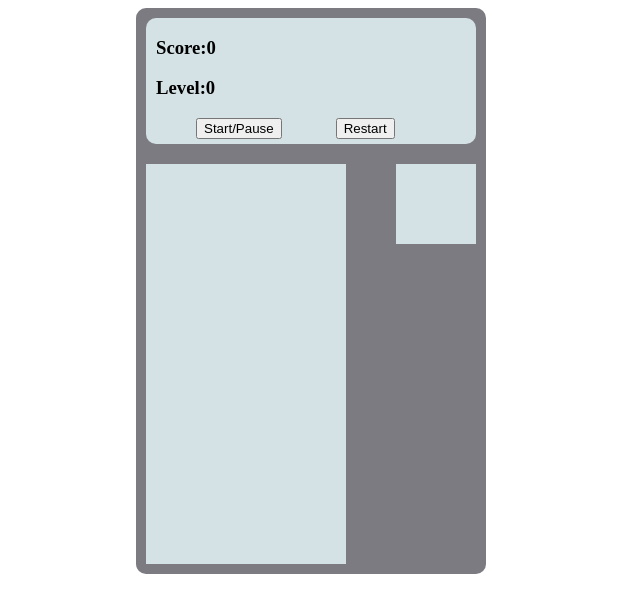
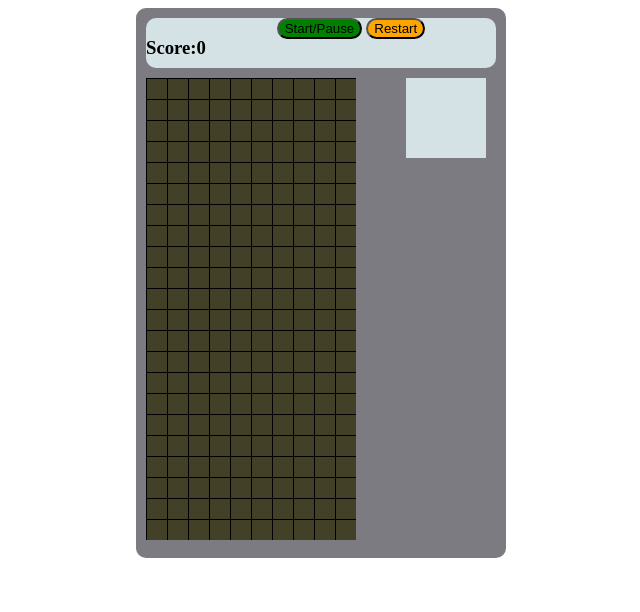
Before and after one commit to amitko92/Tetris, a plain HTML site: page index.html in a window 1280 px wide. Shown: the whole page, without its empty margins (372-1012 px from the left). Drawn offline with Linux system fonts and the light colour scheme.

Commit message:
more css

```diff
--- a/index.html
+++ b/index.html
@@ -11,215 +11,241 @@
     <div class="main">
 
       <div class="control-container">
-        <h3 class="h3">Score:<span id="score">0</span></h3>
-        <h3 class="h3">Level:<span id="level">0</span></h3>
-        <button id="start-button">Start/Pause</button>
+
+        <div id="div-numbers">
+          <h3 class="h3">Score:<span id="score">0</span></h3>
+          <h3 class="h3">Level:<span id="level">0</span></h3>
+        </div>
+        <div id="div-buttons">
+          <button id="start-button">Start/Pause</button>
+          <button id="restart-button">Restart</button>
+        </div>
         <!--<button id="pause-button">Pause/Continue</button>-->
-        <button id="restart-button">Restart</button>
+
       </div>
 
       <div class="container">
         <div class="grid">
-          <div></div>
-          <div></div>
-          <div></div>
-          <div></div>
-          <div></div>
-          <div></div>
-          <div></div>
-          <div></div>
-          <div></div>
-          <div></div>
-          <div></div>
-          <div></div>
-          <div></div>
-          <div></div>
-          <div></div>
-          <div></div>
-          <div></div>
-          <div></div>
-          <div></div>
-          <div></div>
-          <div></div>
-          <div></div>
-          <div></div>
-          <div></div>
-          <div></div>
-          <div></div>
-          <div></div>
-          <div></div>
-          <div></div>
-          <div></div>
-          <div></div>
-          <div></div>
-          <div></div>
-          <div></div>
-          <div></div>
-          <div></div>
-          <div></div>
-          <div></div>
-          <div></div>
-          <div></div>
-          <div></div>
-          <div></div>
-          <div></div>
-          <div></div>
-          <div></div>
-          <div></div>
-          <div></div>
-          <div></div>
-          <div></div>
-          <div></div>
-          <div></div>
-          <div></div>
-          <div></div>
-          <div></div>
-          <div></div>
-          <div></div>
-          <div></div>
-          <div></div>
-          <div></div>
-          <div></div>
-          <div></div>
-          <div></div>
-          <div></div>
-          <div></div>
-          <div></div>
-          <div></div>
-          <div></div>
-          <div></div>
-          <div></div>
-          <div></div>
-          <div></div>
-          <div></div>
-          <div></div>
-          <div></div>
-          <div></div>
-          <div></div>
-          <div></div>
-          <div></div>
-          <div></div>
-          <div></div>
-          <div></div>
-          <div></div>
-          <div></div>
-          <div></div>
-          <div></div>
-          <div></div>
-          <div></div>
-          <div></div>
-          <div></div>
-          <div></div>
-          <div></div>
-          <div></div>
-          <div></div>
-          <div></div>
-          <div></div>
-          <div></div>
-          <div></div>
-          <div></div>
-          <div></div>
-          <div></div>
-          <div></div>
-          <div></div>
-          <div></div>
-          <div></div>
-          <div></div>
-          <div></div>
-          <div></div>
-          <div></div>
-          <div></div>
-          <div></div>
-          <div></div>
-          <div></div>
-          <div></div>
-          <div></div>
-          <div></div>
-          <div></div>
-          <div></div>
-          <div></div>
-          <div></div>
-          <div></div>
-          <div></div>
-          <div></div>
-          <div></div>
-          <div></div>
-          <div></div>
-          <div></div>
-          <div></div>
-          <div></div>
-          <div></div>
-          <div></div>
-          <div></div>
-          <div></div>
-          <div></div>
-          <div></div>
-          <div></div>
-          <div></div>
-          <div></div>
-          <div></div>
-          <div></div>
-          <div></div>
-          <div></div>
-          <div></div>
-          <div></div>
-          <div></div>
-          <div></div>
-          <div></div>
-          <div></div>
-          <div></div>
-          <div></div>
-          <div></div>
-          <div></div>
-          <div></div>
-          <div></div>
-          <div></div>
-          <div></div>
-          <div></div>
-          <div></div>
-          <div></div>
-          <div></div>
-          <div></div>
-          <div></div>
-          <div></div>
-          <div></div>
-          <div></div>
-          <div></div>
-          <div></div>
-          <div></div>
-          <div></div>
-          <div></div>
-          <div></div>
-          <div></div>
-          <div></div>
-          <div></div>
-          <div></div>
-          <div></div>
-          <div></div>
-          <div></div>
-          <div></div>
-          <div></div>
-          <div></div>
-          <div></div>
-          <div></div>
-          <div></div>
-          <div></div>
-          <div></div>
-          <div></div>
-          <div></div>
-          <div></div>
-          <div></div>
-          <div></div>
-          <div></div>
-          <div></div>
-          <div></div>
-          <div></div>
-          <div></div>
-          <div></div>
-          <div></div>
-          <div></div>
-          <div></div>
-          <div></div>
+          <div class="box"></div>
+          <div class="box"></div>
+          <div class="box"></div>
+          <div class="box"></div>
+          <div class="box"></div>
+          <div class="box"></div>
+          <div class="box"></div>
+          <div class="box"></div>
+          <div class="box"></div>
+          <div class="box"></div>
+          <div class="box"></div>
+          <div class="box"></div>
+          <div class="box"></div>
+          <div class="box"></div>
+          <div class="box"></div>
+          <div class="box"></div>
+          <div class="box"></div>
+          <div class="box"></div>
+          <div class="box"></div>
+          <div class="box"></div>
+          <div class="box"></div>
+          <div class="box"></div>
+          <div class="box"></div>
+          <div class="box"></div>
+          <div class="box"></div>
+          <div class="box"></div>
+          <div class="box"></div>
+          <div class="box"></div>
+          <div class="box"></div>
+          <div class="box"></div>
+          <div class="box"></div>
+          <div class="box"></div>
+          <div class="box"></div>
+          <div class="box"></div>
+          <div class="box"></div>
+          <div class="box"></div>
+          <div class="box"></div>
+          <div class="box"></div>
+          <div class="box"></div>
+          <div class="box"></div>
+          <div class="box"></div>
+          <div class="box"></div>
+          <div class="box"></div>
+          <div class="box"></div>
+          <div class="box"></div>
+          <div class="box"></div>
+          <div class="box"></div>
+          <div class="box"></div>
+          <div class="box"></div>
+          <div class="box"></div>
+          <div class="box"></div>
+          <div class="box"></div>
+          <div class="box"></div>
+          <div class="box"></div>
+          <div class="box"></div>
+          <div class="box"></div>
+          <div class="box"></div>
+          <div class="box"></div>
+          <div class="box"></div>
+          <div class="box"></div>
+          <div class="box"></div>
+          <div class="box"></div>
+          <div class="box"></div>
+          <div class="box"></div>
+          <div class="box"></div>
+          <div class="box"></div>
+          <div class="box"></div>
+          <div class="box"></div>
+          <div class="box"></div>
+          <div class="box"></div>
+          <div class="box"></div>
+          <div class="box"></div>
+          <div class="box"></div>
+          <div class="box"></div>
+          <div class="box"></div>
+          <div class="box"></div>
+          <div class="box"></div>
+          <div class="box"></div>
+          <div class="box"></div>
+          <div class="box"></div>
+          <div class="box"></div>
+          <div class="box"></div>
+          <div class="box"></div>
+          <div class="box"></div>
+          <div class="box"></div>
+          <div class="box"></div>
+          <div class="box"></div>
+          <div class="box"></div>
+          <div class="box"></div>
+          <div class="box"></div>
+          <div class="box"></div>
+          <div class="box"></div>
+          <div class="box"></div>
+          <div class="box"></div>
+          <div class="box"></div>
+          <div class="box"></div>
+          <div class="box"></div>
+          <div class="box"></div>
+          <div class="box"></div>
+          <div class="box"></div>
+          <div class="box"></div>
+          <div class="box"></div>
+          <div class="box"></div>
+          <div class="box"></div>
+          <div class="box"></div>
+          <div class="box"></div>
+          <div class="box"></div>
+          <div class="box"></div>
+          <div class="box"></div>
+          <div class="box"></div>
+          <div class="box"></div>
+          <div class="box"></div>
+          <div class="box"></div>
+          <div class="box"></div>
+          <div class="box"></div>
+          <div class="box"></div>
+          <div class="box"></div>
+          <div class="box"></div>
+          <div class="box"></div>
+          <div class="box"></div>
+          <div class="box"></div>
+          <div class="box"></div>
+          <div class="box"></div>
+          <div class="box"></div>
+          <div class="box"></div>
+          <div class="box"></div>
+          <div class="box"></div>
+          <div class="box"></div>
+          <div class="box"></div>
+          <div class="box"></div>
+          <div class="box"></div>
+          <div class="box"></div>
+          <div class="box"></div>
+          <div class="box"></div>
+          <div class="box"></div>
+          <div class="box"></div>
+          <div class="box"></div>
+          <div class="box"></div>
+          <div class="box"></div>
+          <div class="box"></div>
+          <div class="box"></div>
+          <div class="box"></div>
+          <div class="box"></div>
+          <div class="box"></div>
+          <div class="box"></div>
+          <div class="box"></div>
+          <div class="box"></div>
+          <div class="box"></div>
+          <div class="box"></div>
+          <div class="box"></div>
+          <div class="box"></div>
+          <div class="box"></div>
+          <div class="box"></div>
+          <div class="box"></div>
+          <div class="box"></div>
+          <div class="box"></div>
+          <div class="box"></div>
+          <div class="box"></div>
+          <div class="box"></div>
+          <div class="box"></div>
+          <div class="box"></div>
+          <div class="box"></div>
+          <div class="box"></div>
+          <div class="box"></div>
+          <div class="box"></div>
+          <div class="box"></div>
+          <div class="box"></div>
+          <div class="box"></div>
+          <div class="box"></div>
+          <div class="box"></div>
+          <div class="box"></div>
+          <div class="box"></div>
+          <div class="box"></div>
+          <div class="box"></div>
+          <div class="box"></div>
+          <div class="box"></div>
+          <div class="box"></div>
+          <div class="box"></div>
+          <div class="box"></div>
+          <div class="box"></div>
+          <div class="box"></div>
+          <div class="box"></div>
+          <div class="box"></div>
+          <div class="box"></div>
+          <div class="box"></div>
+          <div class="box"></div>
+          <div class="box"></div>
+          <div class="box"></div>
+          <div class="box"></div>
+          <div class="box"></div>
+          <div class="box"></div>
+          <div class="box"></div>
+          <div class="box"></div>
+          <div class="box"></div>
+          <div class="box"></div>
+          <div class="box"></div>
+          <div class="box"></div>
+          <div class="box"></div>
+          <div class="box"></div>
+          <div class="box"></div>
+          <div class="box"></div>
+          <div class="box"></div>
+          <div class="box"></div>
+          <div class="box"></div>
+          <div class="box"></div>
+          <div class="box"></div>
+          <div class="box"></div>
+          <div class="box"></div>
+          <div class="box"></div>
+          <div class="box"></div>
+          <div class="box"></div>
+          <div class="box"></div>
+          <div class="box"></div>
+          <div class="box"></div>
+          <div class="box"></div>
+          <div class="box"></div>
+          <div class="box"></div>
+          <div class="box"></div>
+          <div class="box"></div>
+          <div class="box"></div>
           <div class="taken"></div>
           <div class="taken"></div>
           <div class="taken"></div>
--- a/style.css
+++ b/style.css
@@ -3,40 +3,59 @@
     display: grid;
     margin-left: 500px;
     margin-bottom: 10px;
-    width: 350px;
+    width: 370px;
+    height: 550px;
     border-radius: 10px;
 }
 
 .control-container{
     background-color: rgb(212, 226, 230);
+    grid-row: 0/2;
+    display: grid;
     margin: 10px;
+    padding: 0px;
     border-radius: 10px;
+    height: 50px;
+    width: 350px;
+    font-size: 2vh;
 
 }
 
-.h3{
-    margin-left: 10px;
+#div-numbers{
+  grid-column: 0 ;
+  grid-row: 0;
+}
+
+#div-buttons{
+  grid-column:2 ;
+  grid-row: 0;
 }
 
 .container {
+    height: 500px;
     display: flex;
     margin-left: 10px;
-    margin-top: 10px;
-    margin-bottom: 10px;
   }
 
 
   .grid {
-    width: 200px;
-    height: 400px;
+    height: 462px;
+    width: 210px;
     display: flex;
     flex-wrap: wrap;
-    background-color: rgb(212, 226, 230);
+    background-color: black;
 }
 
   .grid div {
     height: 20px;
     width: 20px;
+  }
+
+  .box{
+    background-color: rgb(66, 64, 39);
+    height: 20px;
+    width: 20px;
+    margin: 0.5px 0.5px 0.5px 0.5px;
   }
 
   .tetromino {
@@ -60,6 +79,16 @@
 
 
   button{
-      margin-left: 50px;
-      margin-bottom: 5px;
+      border-radius: 20px;
   }
+
+  #restart-button{
+    background-color: orange;
+    grid-row-start: span;
+    grid-column-start: span;
+
+  }
+
+#start-button{
+  background-color: green;
+}
```
